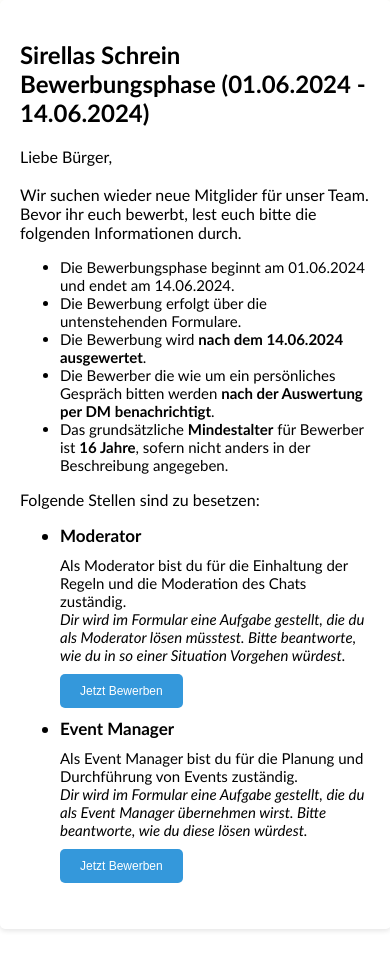
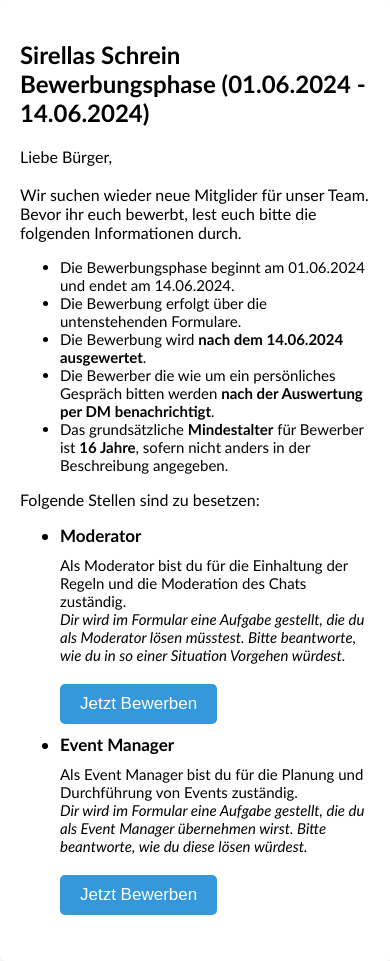
Before and after one commit to Deutscher775/sirellasama.de, a plain HTML site: page bewerbung.html in a window 390 px wide. Before the commit the page ends 929 px from the top, so only its background shows below. Drawn offline with Linux system fonts and the light colour scheme.

Commit message:
Update bewerbung.html

```diff
--- a/bewerbung.html
+++ b/bewerbung.html
@@ -83,6 +83,19 @@
                 align-items: center;
             }
 
+            button {
+                margin-top: 10px;
+                padding: 10px 20px;
+                border: none;
+                border-radius: 5px;
+                background-color: #3498db;
+                color: #ffffff;
+                font-size: 17px;
+                cursor: pointer;
+                transition: 0.25s;
+                margin-bottom: 10px;
+            }
+
             li {
                 font-size: 15px;
             }
```
